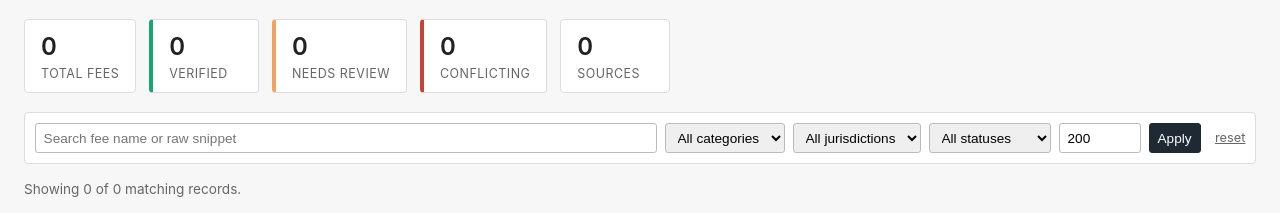
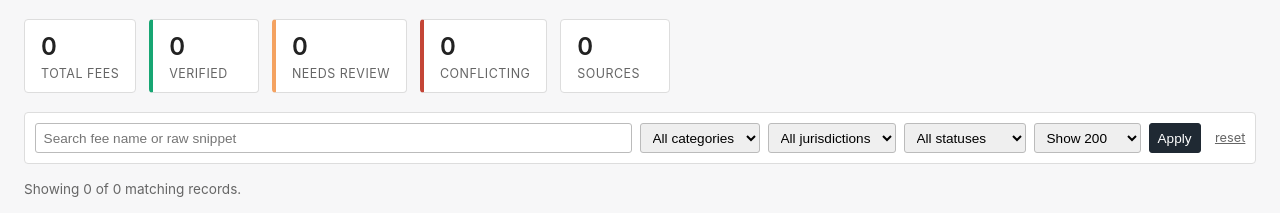
Before and after one commit to Muhammad-Abdullah1/fee-extraction-demo, a FastAPI app: page / in a window 1280 px wide. Shown: the part 53-266 px from the top of the page. Run offline with FastAPI, Linux system fonts and the light colour scheme.

Commit message:
fix: limit number field

```diff
--- a/app/templates/index.html
+++ b/app/templates/index.html
@@ -44,7 +44,11 @@
       <option value="{{ f }}" {% if filters.flag == f %}selected{% endif %}>{{ f }}</option>
     {% endfor %}
   </select>
-  <input type="number" name="limit" value="{{ filters.limit }}" min="10" max="2000" step="50">
+  <select name="limit" aria-label="Rows to show">
+    {% for n in [50, 100, 200, 500, 1000, 2000] %}
+      <option value="{{ n }}" {% if filters.limit == n %}selected{% endif %}>Show {{ n }}</option>
+    {% endfor %}
+  </select>
   <button type="submit">Apply</button>
   <a class="reset" href="/">reset</a>
 </form>
```
